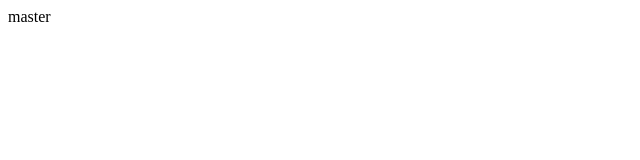
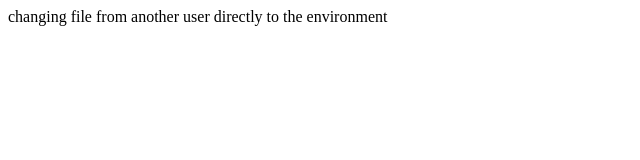
Before and after one commit to Prerna9721/MergeConflict-Test, a plain HTML site: page index.html in a window 1280 px wide. Shown: the whole page, without its empty margins (0-640 px from the left). Drawn offline with Linux system fonts and the light colour scheme.

Commit message:
Update index.html

```diff
--- a/index.html
+++ b/index.html
@@ -1,6 +1,6 @@
 <html>
   <head> </head>
   <body>
-    master
+    changing file from another user directly to the environment
   </body>
 </html>
```
